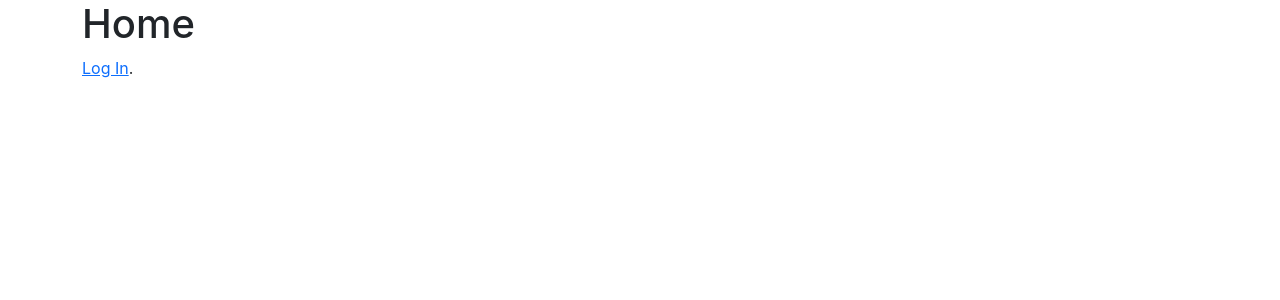
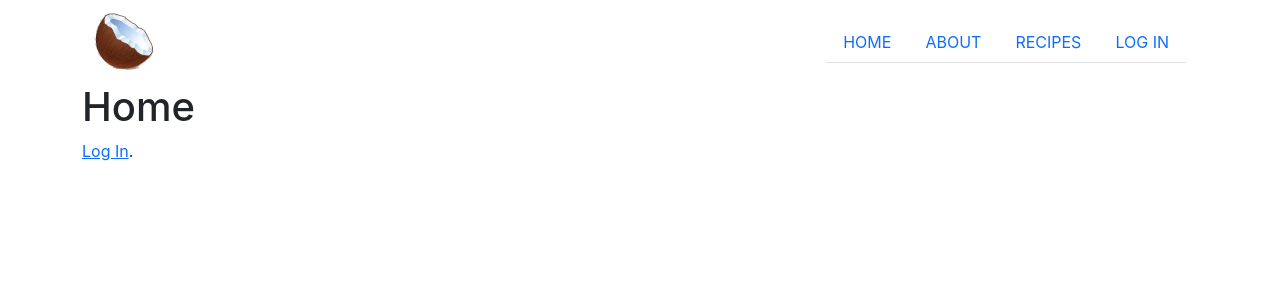
Before and after one commit to Backwards-Clock/predictive-hire-challenge, a React (Create React App) app: page / in a window 1280 px wide. Shown: the top 300 px of the page. Built offline with nearby package versions, Linux system fonts and the light colour scheme.

Commit message:
Add basic menu to Home page

```diff
--- /dev/null
+++ b/src/components/Menu.tsx
@@ -0,0 +1,59 @@
+import { RouteProps } from "react-router-dom";
+import {
+  Container,
+  Navbar,
+  NavbarBrand,
+  Nav,
+  NavItem,
+  NavLink,
+} from "reactstrap";
+import logo from "../assets/images/coconut-small.png";
+
+interface MenuItem {
+  title: string;
+  url: string;
+}
+
+const menuItems = [
+  { title: "Home", url: "/" },
+  { title: "About", url: "/about" },
+  { title: "Recipes", url: "/recipes" },
+  { title: "Log In", url: "/login" },
+];
+
+const matchesPath = (url: string, path: RouteProps["path"]) => {
+  if (path === undefined) {
+    return false;
+  } else if (typeof path === "string") {
+    return url === path;
+  } else {
+    return path.indexOf(url) !== -1;
+  }
+};
+
+const Menu = ({ path }: RouteProps) => {
+  return (
+    <Navbar color="white" light>
+      <Container>
+        <NavbarBrand to="/">
+          <img className="logo" src={logo} alt="Logo" />
+        </NavbarBrand>
+        <Nav tabs>
+          {menuItems.map((menuItem: MenuItem, idx) => (
+            <NavItem key={idx}>
+              {" "}
+              <NavLink
+                href={menuItem.url}
+                active={matchesPath(menuItem.url, path)}
+              >
+                {menuItem.title.toUpperCase()}
+              </NavLink>
+            </NavItem>
+          ))}
+        </Nav>
+      </Container>
+    </Navbar>
+  );
+};
+
+export default Menu;
--- a/src/pages/Home.tsx
+++ b/src/pages/Home.tsx
@@ -1,8 +1,10 @@
 import React from "react";
 import { Container } from "reactstrap";
+import Menu from "../components/Menu";
 
-const Home = () => (
+const Home = ({ path } : { path: string | string[] | undefined }) => (
   <Container>
+    <Menu path={path} />
     <h1>Home</h1>
     <p>
       <a href="/login">Log In</a>.
```
Also changed, not shown: src/assets/images/coconut-small.png (added).
